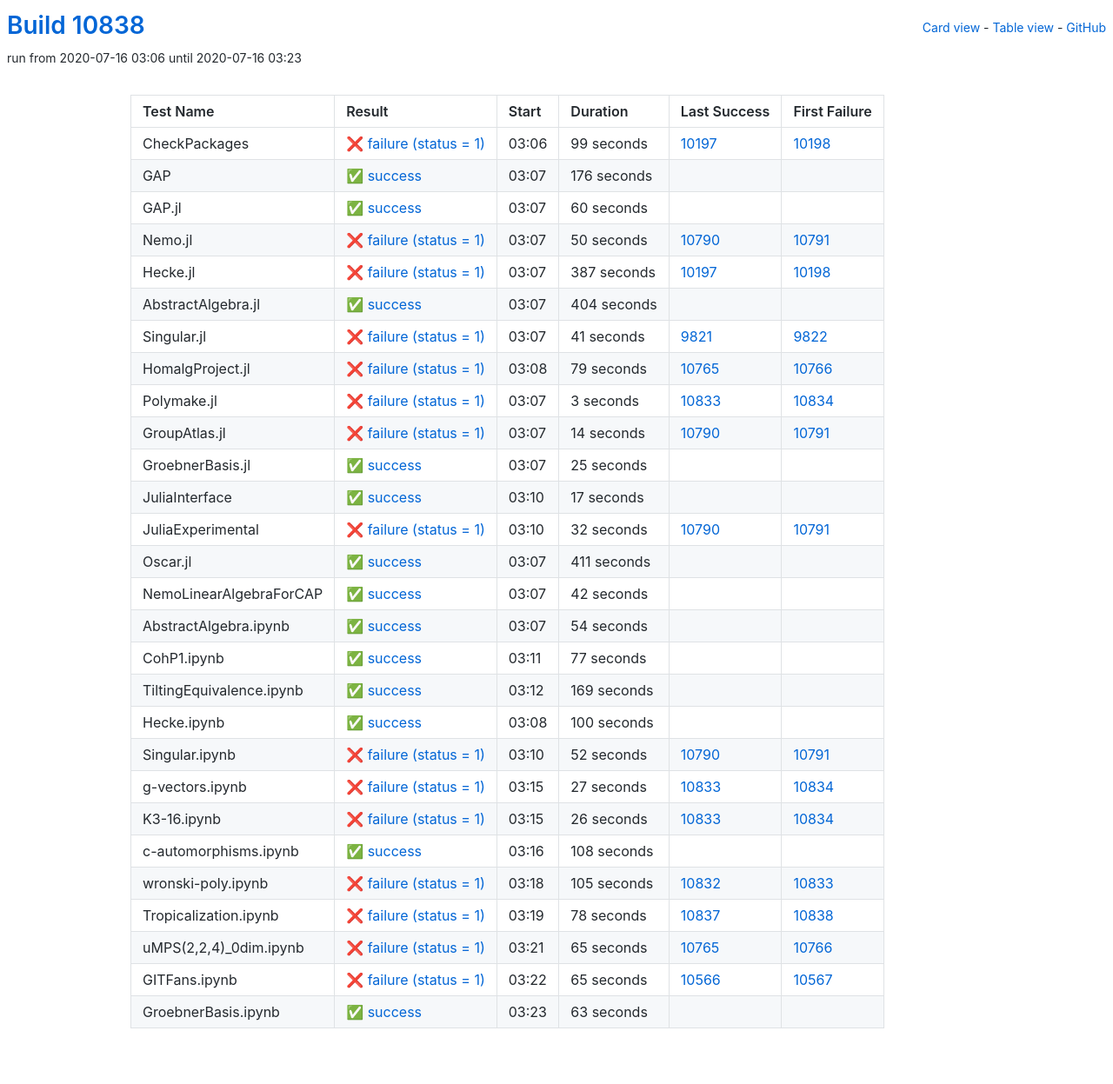
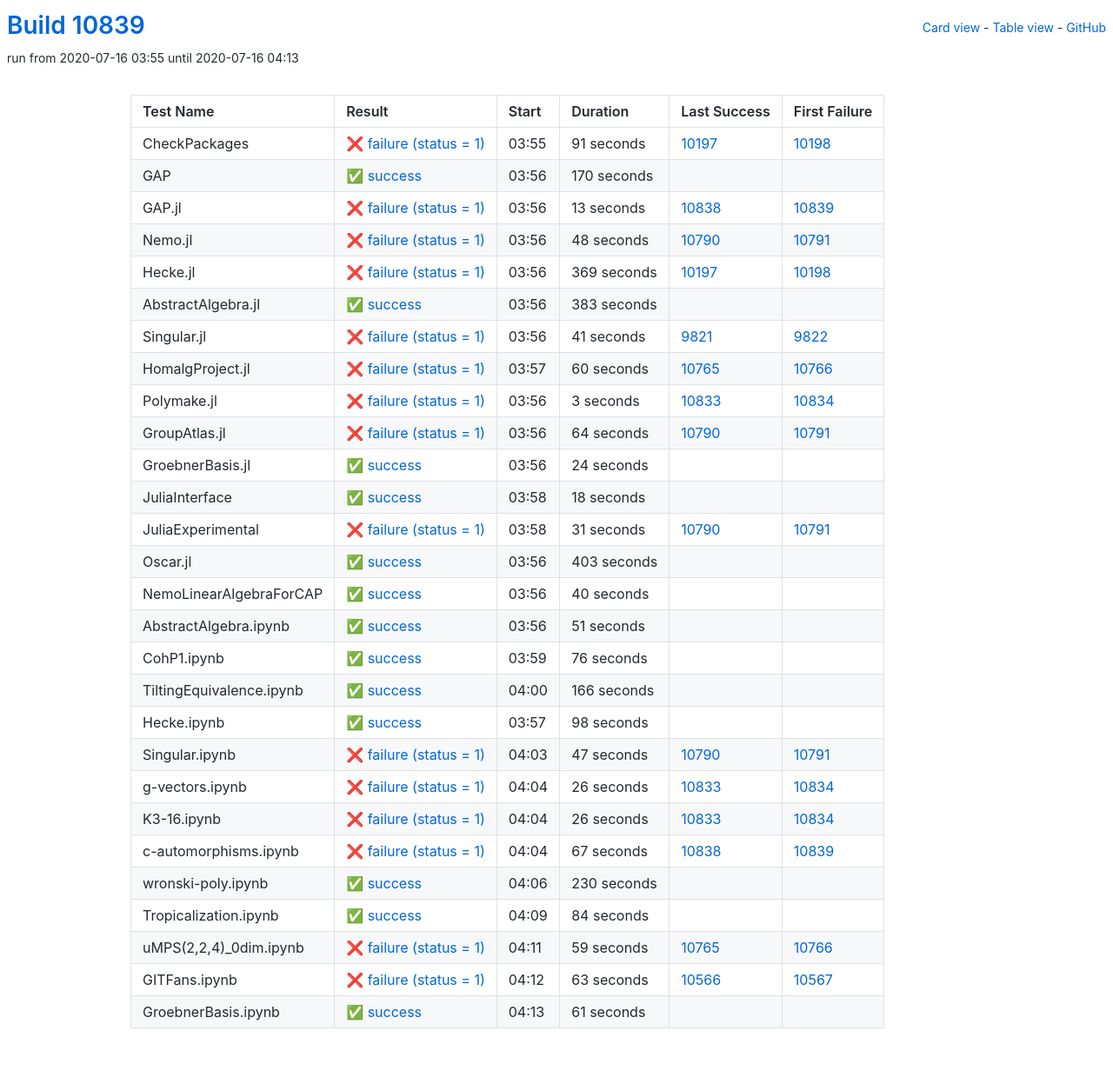
Before and after one commit to oscar-system/oscar-ci-status, a Jekyll site: the page built from table.html, in a window 1280 px wide. Shown: the whole page at 87% size. Built offline with Jekyll 4.4.1, drawn with Linux system fonts in a browser that asks for light colours.

Commit message:
Build #10839

```diff
--- a/_data/ci.yml
+++ b/_data/ci.yml
@@ -1,6 +1,6 @@
 ---
-build: 10838
-build_url: https://oscarci.mathematik.uni-kl.de/job/oscar/10838/
+build: 10839
+build_url: https://oscarci.mathematik.uni-kl.de/job/oscar/10839/
 job: oscar
 organization: oscar-system
 repo: oscar-ci-status
@@ -8,80 +8,80 @@
 tests:
 - name: CheckPackages
   id: checkpackages
-  log: https://oscarci.mathematik.uni-kl.de/job/oscar/10838/artifact/logs/build-10838/CheckPackages.log
-  start: 2020-07-16 03:06
+  log: https://oscarci.mathematik.uni-kl.de/job/oscar/10839/artifact/logs/build-10839/CheckPackages.log
+  start: 2020-07-16 03:55
   success: false
   exitcode: 1
   status: failure
-  duration: 99
+  duration: 91
   last_success: 10197
   last_success_url: https://oscarci.mathematik.uni-kl.de/job/oscar/10197/
   first_failure: 10198
   first_failure_url: https://oscarci.mathematik.uni-kl.de/job/oscar/10198/
 - name: GAP
   id: gap
-  log: https://oscarci.mathematik.uni-kl.de/job/oscar/10838/artifact/logs/build-10838/GAP.log
-  start: 2020-07-16 03:07
+  log: https://oscarci.mathematik.uni-kl.de/job/oscar/10839/artifact/logs/build-10839/GAP.log
+  start: 2020-07-16 03:56
   success: true
   exitcode: 0
   status: success
-  duration: 176
+  duration: 170
   last_success: false
   last_success_url:
   first_failure: false
   first_failure_url:
 - name: GAP.jl
   id: gap-jl
-  log: https://oscarci.mathematik.uni-kl.de/job/oscar/10838/artifact/logs/build-10838/GAP.jl.log
-  start: 2020-07-16 03:07
-  success: true
-  exitcode: 0
-  status: success
-  duration: 60
-  last_success: false
-  last_success_url:
-  first_failure: false
-  first_failure_url:
-- name: Nemo.jl
-  id: nemo-jl
-  log: https://oscarci.mathematik.uni-kl.de/job/oscar/10838/artifact/logs/build-10838/Nemo.jl.log
-  start: 2020-07-16 03:07
+  log: https://oscarci.mathematik.uni-kl.de/job/oscar/10839/artifact/logs/build-10839/GAP.jl.log
+  start: 2020-07-16 03:56
   success: false
   exitcode: 1
   status: failure
-  duration: 50
+  duration: 13
+  last_success: 10838
+  last_success_url: https://oscarci.mathematik.uni-kl.de/job/oscar/10838/
+  first_failure: 10839
+  first_failure_url: https://oscarci.mathematik.uni-kl.de/job/oscar/10839/
+- name: Nemo.jl
+  id: nemo-jl
+  log: https://oscarci.mathematik.uni-kl.de/job/oscar/10839/artifact/logs/build-10839/Nemo.jl.log
+  start: 2020-07-16 03:56
+  success: false
+  exitcode: 1
+  status: failure
+  duration: 48
   last_success: 10790
   last_success_url: https://oscarci.mathematik.uni-kl.de/job/oscar/10790/
   first_failure: 10791
   first_failure_url: https://oscarci.mathematik.uni-kl.de/job/oscar/10791/
 - name: Hecke.jl
   id: hecke-jl
-  log: https://oscarci.mathematik.uni-kl.de/job/oscar/10838/artifact/logs/build-10838/Hecke.jl.log
-  start: 2020-07-16 03:07
+  log: https://oscarci.mathematik.uni-kl.de/job/oscar/10839/artifact/logs/build-10839/Hecke.jl.log
+  start: 2020-07-16 03:56
   success: false
   exitcode: 1
   status: failure
-  duration: 387
+  duration: 369
   last_success: 10197
   last_success_url: https://oscarci.mathematik.uni-kl.de/job/oscar/10197/
   first_failure: 10198
   first_failure_url: https://oscarci.mathematik.uni-kl.de/job/oscar/10198/
 - name: AbstractAlgebra.jl
   id: abstractalgebra-jl
-  log: https://oscarci.mathematik.uni-kl.de/job/oscar/10838/artifact/logs/build-10838/AbstractAlgebra.jl.log
-  start: 2020-07-16 03:07
+  log: https://oscarci.mathematik.uni-kl.de/job/oscar/10839/artifact/logs/build-10839/AbstractAlgebra.jl.log
+  start: 2020-07-16 03:56
   success: true
   exitcode: 0
   status: success
-  duration: 404
+  duration: 383
   last_success: false
   last_success_url:
   first_failure: false
   first_failure_url:
 - name: Singular.jl
   id: singular-jl
-  log: https://oscarci.mathematik.uni-kl.de/job/oscar/10838/artifact/logs/build-10838/Singular.jl.log
-  start: 2020-07-16 03:07
+  log: https://oscarci.mathematik.uni-kl.de/job/oscar/10839/artifact/logs/build-10839/Singular.jl.log
+  start: 2020-07-16 03:56
   success: false
   exitcode: 1
   status: failure
@@ -92,20 +92,20 @@
   first_failure_url: https://oscarci.mathematik.uni-kl.de/job/oscar/9822/
 - name: HomalgProject.jl
   id: homalgproject-jl
-  log: https://oscarci.mathematik.uni-kl.de/job/oscar/10838/artifact/logs/build-10838/HomalgProject.jl.log
-  start: 2020-07-16 03:08
+  log: https://oscarci.mathematik.uni-kl.de/job/oscar/10839/artifact/logs/build-10839/HomalgProject.jl.log
+  start: 2020-07-16 03:57
   success: false
   exitcode: 1
   status: failure
-  duration: 79
+  duration: 60
   last_success: 10765
   last_success_url: https://oscarci.mathematik.uni-kl.de/job/oscar/10765/
   first_failure: 10766
   first_failure_url: https://oscarci.mathematik.uni-kl.de/job/oscar/10766/
 - name: Polymake.jl
   id: polymake-jl
-  log: https://oscarci.mathematik.uni-kl.de/job/oscar/10838/artifact/logs/build-10838/Polymake.jl.log
-  start: 2020-07-16 03:07
+  log: https://oscarci.mathematik.uni-kl.de/job/oscar/10839/artifact/logs/build-10839/Polymake.jl.log
+  start: 2020-07-16 03:56
   success: false
   exitcode: 1
   status: failure
@@ -116,152 +116,152 @@
   first_failure_url: https://oscarci.mathematik.uni-kl.de/job/oscar/10834/
 - name: GroupAtlas.jl
   id: groupatlas-jl
-  log: https://oscarci.mathematik.uni-kl.de/job/oscar/10838/artifact/logs/build-10838/GroupAtlas.jl.log
-  start: 2020-07-16 03:07
+  log: https://oscarci.mathematik.uni-kl.de/job/oscar/10839/artifact/logs/build-10839/GroupAtlas.jl.log
+  start: 2020-07-16 03:56
   success: false
   exitcode: 1
   status: failure
-  duration: 14
+  duration: 64
   last_success: 10790
   last_success_url: https://oscarci.mathematik.uni-kl.de/job/oscar/10790/
   first_failure: 10791
   first_failure_url: https://oscarci.mathematik.uni-kl.de/job/oscar/10791/
 - name: GroebnerBasis.jl
   id: groebnerbasis-jl
-  log: https://oscarci.mathematik.uni-kl.de/job/oscar/10838/artifact/logs/build-10838/GroebnerBasis.jl.log
-  start: 2020-07-16 03:07
+  log: https://oscarci.mathematik.uni-kl.de/job/oscar/10839/artifact/logs/build-10839/GroebnerBasis.jl.log
+  start: 2020-07-16 03:56
   success: true
   exitcode: 0
   status: success
-  duration: 25
+  duration: 24
   last_success: false
   last_success_url:
   first_failure: false
   first_failure_url:
 - name: JuliaInterface
   id: juliainterface
-  log: https://oscarci.mathematik.uni-kl.de/job/oscar/10838/artifact/logs/build-10838/JuliaInterface.log
-  start: 2020-07-16 03:10
+  log: https://oscarci.mathematik.uni-kl.de/job/oscar/10839/artifact/logs/build-10839/JuliaInterface.log
+  start: 2020-07-16 03:58
   success: true
   exitcode: 0
   status: success
-  duration: 17
+  duration: 18
   last_success: false
   last_success_url:
   first_failure: false
   first_failure_url:
 - name: JuliaExperimental
   id: juliaexperimental
-  log: https://oscarci.mathematik.uni-kl.de/job/oscar/10838/artifact/logs/build-10838/JuliaExperimental.log
-  start: 2020-07-16 03:10
+  log: https://oscarci.mathematik.uni-kl.de/job/oscar/10839/artifact/logs/build-10839/JuliaExperimental.log
+  start: 2020-07-16 03:58
   success: false
   exitcode: 1
   status: failure
-  duration: 32
+  duration: 31
   last_success: 10790
   last_success_url: https://oscarci.mathematik.uni-kl.de/job/oscar/10790/
   first_failure: 10791
   first_failure_url: https://oscarci.mathematik.uni-kl.de/job/oscar/10791/
 - name: Oscar.jl
   id: oscar-jl
-  log: https://oscarci.mathematik.uni-kl.de/job/oscar/10838/artifact/logs/build-10838/Oscar.jl.log
-  start: 2020-07-16 03:07
+  log: https://oscarci.mathematik.uni-kl.de/job/oscar/10839/artifact/logs/build-10839/Oscar.jl.log
+  start: 2020-07-16 03:56
   success: true
   exitcode: 0
   status: success
-  duration: 411
+  duration: 403
   last_success: false
   last_success_url:
   first_failure: false
   first_failure_url:
 - name: NemoLinearAlgebraForCAP
   id: nemolinearalgebraforcap
-  log: https://oscarci.mathematik.uni-kl.de/job/oscar/10838/artifact/logs/build-10838/NemoLinearAlgebraForCAP.log
-  start: 2020-07-16 03:07
+  log: https://oscarci.mathematik.uni-kl.de/job/oscar/10839/artifact/logs/build-10839/NemoLinearAlgebraForCAP.log
+  start: 2020-07-16 03:56
   success: true
   exitcode: 0
   status: success
-  duration: 42
+  duration: 40
   last_success: false
   last_success_url:
   first_failure: false
   first_failure_url:
 - name: AbstractAlgebra.ipynb
   id: abstractalgebra-ipynb
-  log: https://oscarci.mathematik.uni-kl.de/job/oscar/10838/artifact/logs/build-10838/AbstractAlgebra.ipynb.log
-  start: 2020-07-16 03:07
+  log: https://oscarci.mathematik.uni-kl.de/job/oscar/10839/artifact/logs/build-10839/AbstractAlgebra.ipynb.log
+  start: 2020-07-16 03:56
   success: true
   exitcode: 0
   status: success
-  duration: 54
+  duration: 51
   last_success: false
   last_success_url:
   first_failure: false
   first_failure_url:
 - name: CohP1.ipynb
   id: cohp1-ipynb
-  log: https://oscarci.mathematik.uni-kl.de/job/oscar/10838/artifact/logs/build-10838/CohP1.ipynb.log
-  start: 2020-07-16 03:11
+  log: https://oscarci.mathematik.uni-kl.de/job/oscar/10839/artifact/logs/build-10839/CohP1.ipynb.log
+  start: 2020-07-16 03:59
   success: true
   exitcode: 0
   status: success
-  duration: 77
+  duration: 76
   last_success: false
   last_success_url:
   first_failure: false
   first_failure_url:
 - name: TiltingEquivalence.ipynb
   id: tiltingequivalence-ipynb
-  log: https://oscarci.mathematik.uni-kl.de/job/oscar/10838/artifact/logs/build-10838/TiltingEquivalence.ipynb.log
-  start: 2020-07-16 03:12
+  log: https://oscarci.mathematik.uni-kl.de/job/oscar/10839/artifact/logs/build-10839/TiltingEquivalence.ipynb.log
+  start: 2020-07-16 04:00
   success: true
   exitcode: 0
   status: success
-  duration: 169
+  duration: 166
   last_success: false
   last_success_url:
   first_failure: false
   first_failure_url:
 - name: Hecke.ipynb
   id: hecke-ipynb
-  log: https://oscarci.mathematik.uni-kl.de/job/oscar/10838/artifact/logs/build-10838/Hecke.ipynb.log
-  start: 2020-07-16 03:08
+  log: https://oscarci.mathematik.uni-kl.de/job/oscar/10839/artifact/logs/build-10839/Hecke.ipynb.log
+  start: 2020-07-16 03:57
   success: true
   exitcode: 0
   status: success
-  duration: 100
+  duration: 98
   last_success: false
   last_success_url:
   first_failure: false
   first_failure_url:
 - name: Singular.ipynb
   id: singular-ipynb
-  log: https://oscarci.mathematik.uni-kl.de/job/oscar/10838/artifact/logs/build-10838/Singular.ipynb.log
-  start: 2020-07-16 03:10
+  log: https://oscarci.mathematik.uni-kl.de/job/oscar/10839/artifact/logs/build-10839/Singular.ipynb.log
+  start: 2020-07-16 04:03
   success: false
   exitcode: 1
   status: failure
-  duration: 52
+  duration: 47
   last_success: 10790
   last_success_url: https://oscarci.mathematik.uni-kl.de/job/oscar/10790/
   first_failure: 10791
   first_failure_url: https://oscarci.mathematik.uni-kl.de/job/oscar/10791/
 - name: g-vectors.ipynb
   id: g-vectors-ipynb
-  log: https://oscarci.mathematik.uni-kl.de/job/oscar/10838/artifact/logs/build-10838/g-vectors.ipynb.log
-  start: 2020-07-16 03:15
+  log: https://oscarci.mathematik.uni-kl.de/job/oscar/10839/artifact/logs/build-10839/g-vectors.ipynb.log
+  start: 2020-07-16 04:04
   success: false
   exitcode: 1
   status: failure
-  duration: 27
+  duration: 26
   last_success: 10833
   last_success_url: https://oscarci.mathematik.uni-kl.de/job/oscar/10833/
   first_failure: 10834
   first_failure_url: https://oscarci.mathematik.uni-kl.de/job/oscar/10834/
 - name: K3-16.ipynb
   id: k3-16-ipynb
-  log: https://oscarci.mathematik.uni-kl.de/job/oscar/10838/artifact/logs/build-10838/K3-16.ipynb.log
-  start: 2020-07-16 03:15
+  log: https://oscarci.mathematik.uni-kl.de/job/oscar/10839/artifact/logs/build-10839/K3-16.ipynb.log
+  start: 2020-07-16 04:04
   success: false
   exitcode: 1
   status: failure
@@ -272,72 +272,72 @@
   first_failure_url: https://oscarci.mathematik.uni-kl.de/job/oscar/10834/
 - name: c-automorphisms.ipynb
   id: c-automorphisms-ipynb
-  log: https://oscarci.mathematik.uni-kl.de/job/oscar/10838/artifact/logs/build-10838/c-automorphisms.ipynb.log
-  start: 2020-07-16 03:16
+  log: https://oscarci.mathematik.uni-kl.de/job/oscar/10839/artifact/logs/build-10839/c-automorphisms.ipynb.log
+  start: 2020-07-16 04:04
+  success: false
+  exitcode: 1
+  status: failure
+  duration: 67
+  last_success: 10838
+  last_success_url: https://oscarci.mathematik.uni-kl.de/job/oscar/10838/
+  first_failure: 10839
+  first_failure_url: https://oscarci.mathematik.uni-kl.de/job/oscar/10839/
+- name: wronski-poly.ipynb
+  id: wronski-poly-ipynb
+  log: https://oscarci.mathematik.uni-kl.de/job/oscar/10839/artifact/logs/build-10839/wronski-poly.ipynb.log
+  start: 2020-07-16 04:06
   success: true
   exitcode: 0
   status: success
-  duration: 108
+  duration: 230
   last_success: false
   last_success_url:
   first_failure: false
   first_failure_url:
-- name: wronski-poly.ipynb
-  id: wronski-poly-ipynb
-  log: https://oscarci.mathematik.uni-kl.de/job/oscar/10838/artifact/logs/build-10838/wronski-poly.ipynb.log
-  start: 2020-07-16 03:18
+- name: Tropicalization.ipynb
+  id: tropicalization-ipynb
+  log: https://oscarci.mathematik.uni-kl.de/job/oscar/10839/artifact/logs/build-10839/Tropicalization.ipynb.log
+  start: 2020-07-16 04:09
+  success: true
+  exitcode: 0
+  status: success
+  duration: 84
+  last_success: false
+  last_success_url:
+  first_failure: false
+  first_failure_url:
+- name: uMPS(2,2,4)_0dim.ipynb
+  id: umps-2-2-4-0dim-ipynb
+  log: https://oscarci.mathematik.uni-kl.de/job/oscar/10839/artifact/logs/build-10839/uMPS-2-2-4-_0dim.ipynb.log
+  start: 2020-07-16 04:11
   success: false
   exitcode: 1
   status: failure
-  duration: 105
-  last_success: 10832
-  last_success_url: https://oscarci.mathematik.uni-kl.de/job/oscar/10832/
-  first_failure: 10833
-  first_failure_url: https://oscarci.mathematik.uni-kl.de/job/oscar/10833/
-- name: Tropicalization.ipynb
-  id: tropicalization-ipynb
-  log: https://oscarci.mathematik.uni-kl.de/job/oscar/10838/artifact/logs/build-10838/Tropicalization.ipynb.log
-  start: 2020-07-16 03:19
-  success: false
-  exitcode: 1
-  status: failure
-  duration: 78
-  last_success: 10837
-  last_success_url: https://oscarci.mathematik.uni-kl.de/job/oscar/10837/
-  first_failure: 10838
-  first_failure_url: https://oscarci.mathematik.uni-kl.de/job/oscar/10838/
-- name: uMPS(2,2,4)_0dim.ipynb
-  id: umps-2-2-4-0dim-ipynb
-  log: https://oscarci.mathematik.uni-kl.de/job/oscar/10838/artifact/logs/build-10838/uMPS-2-2-4-_0dim.ipynb.log
-  start: 2020-07-16 03:21
-  success: false
-  exitcode: 1
-  status: failure
-  duration: 65
+  duration: 59
   last_success: 10765
   last_success_url: https://oscarci.mathematik.uni-kl.de/job/oscar/10765/
   first_failure: 10766
   first_failure_url: https://oscarci.mathematik.uni-kl.de/job/oscar/10766/
 - name: GITFans.ipynb
   id: gitfans-ipynb
-  log: https://oscarci.mathematik.uni-kl.de/job/oscar/10838/artifact/logs/build-10838/GITFans.ipynb.log
-  start: 2020-07-16 03:22
+  log: https://oscarci.mathematik.uni-kl.de/job/oscar/10839/artifact/logs/build-10839/GITFans.ipynb.log
+  start: 2020-07-16 04:12
   success: false
   exitcode: 1
   status: failure
-  duration: 65
+  duration: 63
   last_success: 10566
   last_success_url: https://oscarci.mathematik.uni-kl.de/job/oscar/10566/
   first_failure: 10567
   first_failure_url: https://oscarci.mathematik.uni-kl.de/job/oscar/10567/
 - name: GroebnerBasis.ipynb
   id: groebnerbasis-ipynb
-  log: https://oscarci.mathematik.uni-kl.de/job/oscar/10838/artifact/logs/build-10838/GroebnerBasis.ipynb.log
-  start: 2020-07-16 03:23
+  log: https://oscarci.mathematik.uni-kl.de/job/oscar/10839/artifact/logs/build-10839/GroebnerBasis.ipynb.log
+  start: 2020-07-16 04:13
   success: true
   exitcode: 0
   status: success
-  duration: 63
+  duration: 61
   last_success: false
   last_success_url:
   first_failure: false
```
Also changed, not shown: README.md.
